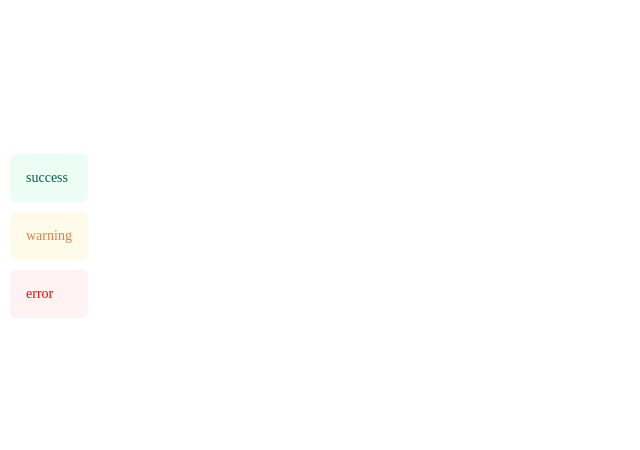
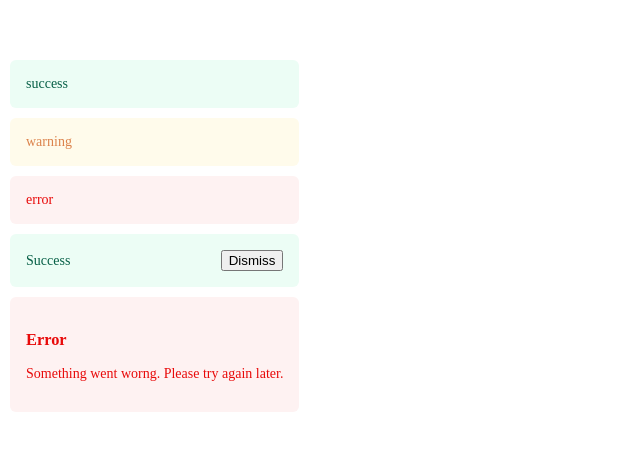
Before and after one commit to anoldwebsite/banners-react-project, a React (Vite) app: page / in a window 1280 px wide. Shown: the part 164-614 px from the top of the page, without its empty margins (0-640 px from the left). Built offline with nearby package versions, Linux system fonts and the light colour scheme.

Commit message:
composed a button and span; composed h3 and p tags inside banner for composition practice using the new classes banner--single and banner-multi

```diff
--- a/src/App.jsx
+++ b/src/App.jsx
@@ -13,6 +13,16 @@ export default function App() {
           </Banner>
         );
       })}
+
+      <Banner status="success" layout="single">
+        <span>Success</span>
+        <button>Dismiss</button>
+      </Banner>
+
+      <Banner status="error" layout="multi">
+        <h3>Error</h3>
+        <p>Something went worng. Please try again later.</p>
+      </Banner>
     </>
   );
 }
--- a/src/components/Banner.jsx
+++ b/src/components/Banner.jsx
@@ -1,7 +1,11 @@
 import classnames from "classnames";
 
-export default function Banner({ status = "success", children }) {
-  const className = classnames("banner", `banner--${status}`);
+export default function Banner({ status = "success", layout, children }) {
+  const className = classnames(
+    "banner",
+    `banner--${status}`,
+    `banner--${layout}`,
+  );
   // console.log(className); // banner banner--success
   return <div className={className}>{children}</div>;
 }
--- a/src/styles/banner.css
+++ b/src/styles/banner.css
@@ -20,3 +20,13 @@
   background-color: #fef2f2;
   color: #e80a0a;
 }
+
+.banner--single {
+  display: flex;
+  align-items: center;
+  justify-content: space-between;
+}
+
+.banner--multi {
+  display: block;
+}
```
